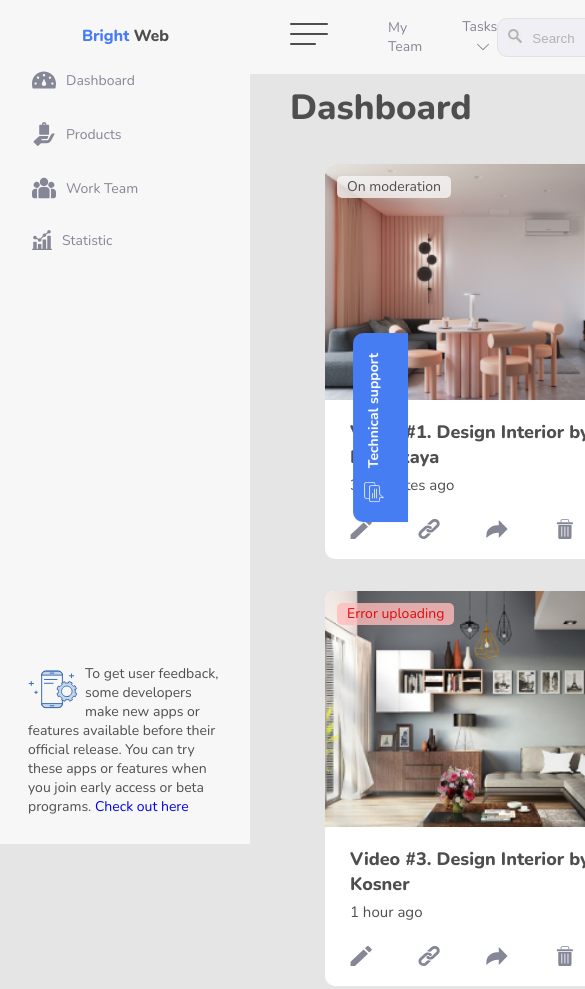
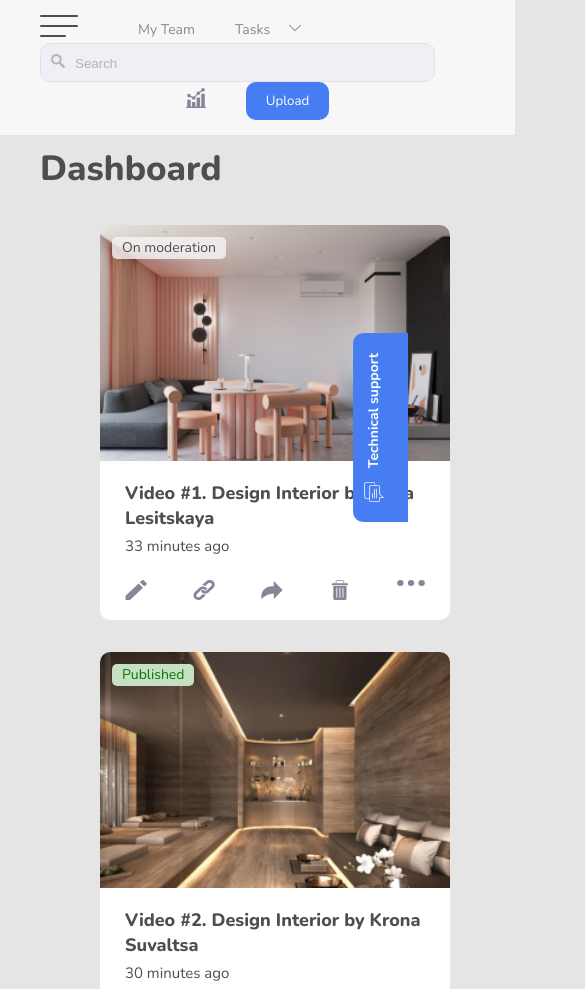
Before and after one commit to mylcevaleksandr/Video_Hosting, a plain HTML site: page index.html in a window 390 px wide. Shown: the top 989 px of the page, 585 px wide, since content can reach past the window. Drawn offline with Linux system fonts and the light colour scheme.

Commit message:
A littl;e adaptive

```diff
--- a/CSS/style.css
+++ b/CSS/style.css
@@ -121,6 +121,7 @@ a {
     justify-content: space-between;
     align-items: center;
     background: #F7F7F7;
+    flex-wrap: wrap;
 }
 
 .header svg {
@@ -267,6 +268,7 @@ a {
     flex-wrap: wrap;
     font-size: 0;
     padding: 16px 20px 77px 55px;
+    justify-content: center;
 }
 
 .main-card {
@@ -429,3 +431,12 @@ a {
     transform: rotate(90deg);
     margin-right: 10px;
 }
+
+@media screen  and (max-width: 768px){
+    .sidebar{
+        display: none;
+    }
+    .header-right{
+        flex-wrap: wrap;
+    }
+}
--- a/index.html
+++ b/index.html
@@ -2,6 +2,7 @@
 <html lang="en">
 <head>
     <meta charset="UTF-8">
+    <meta name="viewport" content="width=device-width, initial-scale=1.0">
     <title>Video Hosting</title>
     <link rel="stylesheet" href="CSS/style.css">
 </head>
```
